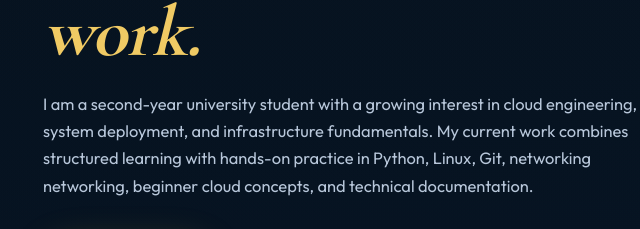
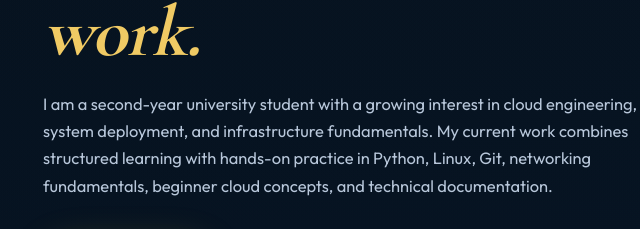
Before and after one commit to nachov4rga/potato, a plain HTML site: page index.html in a window 1280 px wide. Shown: the part 910-1139 px from the top of the page, 37-677 px from the left. Drawn offline with nearby package versions, Linux system fonts and the light colour scheme.

Commit message:
Update index.html

```diff
--- a/index.html
+++ b/index.html
@@ -53,7 +53,7 @@
                 <p class="hero-description">
                     I am a second-year university student with a growing interest in cloud engineering, system deployment,
                     and infrastructure fundamentals. My current work combines structured learning with hands-on practice in
-                    Python, Linux, Git, networking networking, beginner cloud concepts, and technical documentation.
+                    Python, Linux, Git, networking fundamentals, beginner cloud concepts, and technical documentation.
                 </p>
                 <div class="hero-cta">
                     <a href="#work" class="btn-primary">
```
